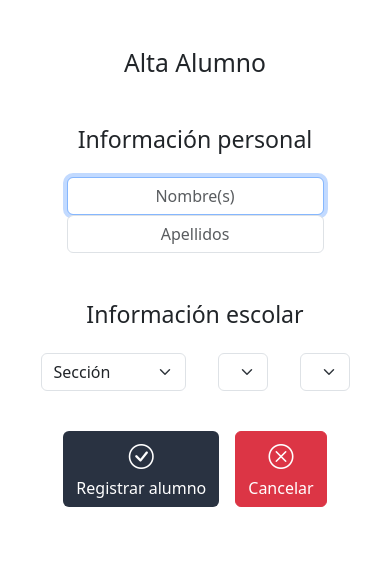
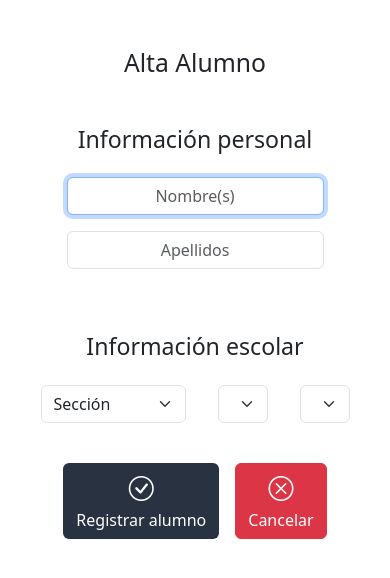
Before and after one commit to andilake/gestion_escolar, a Flask app: page /alta_alumno in a window 390 px wide. Shown: the part 70-648 px from the top of the page. Run offline with Flask 3, Linux system fonts and the light colour scheme; a user stored in the database is signed in; lists and menus that the app fills with data are empty; some libraries are stand-ins or nearby versions.

Commit message:
Modificaciones estéticas al diseño responsivo

```diff
--- a/static/styles.css
+++ b/static/styles.css
@@ -61,6 +61,10 @@ canvas {
 
 .canvas {
     height: 500px;
+}
+
+.navbar-dark {
+    z-index: 100;
 }
 
 .btn.edit {
--- a/templates/editar_alumno.html
+++ b/templates/editar_alumno.html
@@ -13,10 +13,10 @@
     <form {% if editar %} action="/editar_alumno" {% else %} action="/alta_alumno" {% endif %} method="post">
         <h3 class="mb-4">Información personal</h3>
         <div class="mb-5 d-flex flex-row bd-highlight mb-3 justify-content-center">
-            <div class="mx-3">
+            <div class="mb-3 mx-3">
                 <input autocomplete="off" class="form-control mx-auto w-auto" id="nombre" name="nombre" placeholder="Nombre(s)" type="text" required {% if editar or ver %} value="{{ alumno.nombre }}" {% else %} autofocus {% endif %}>
             </div>
-            <div class="mx-3">
+            <div class="mb-3 mx-3">
                 <input autocomplete="off" class="form-control mx-auto w-auto" id="apellidos" name="apellidos" placeholder="Apellidos" type="text" required {% if editar or ver %} value="{{ alumno.apellidos }}" {% endif %}>
             </div>
         </div>
```
Also changed, not shown: instance/usuarios.db, 2 other files.
